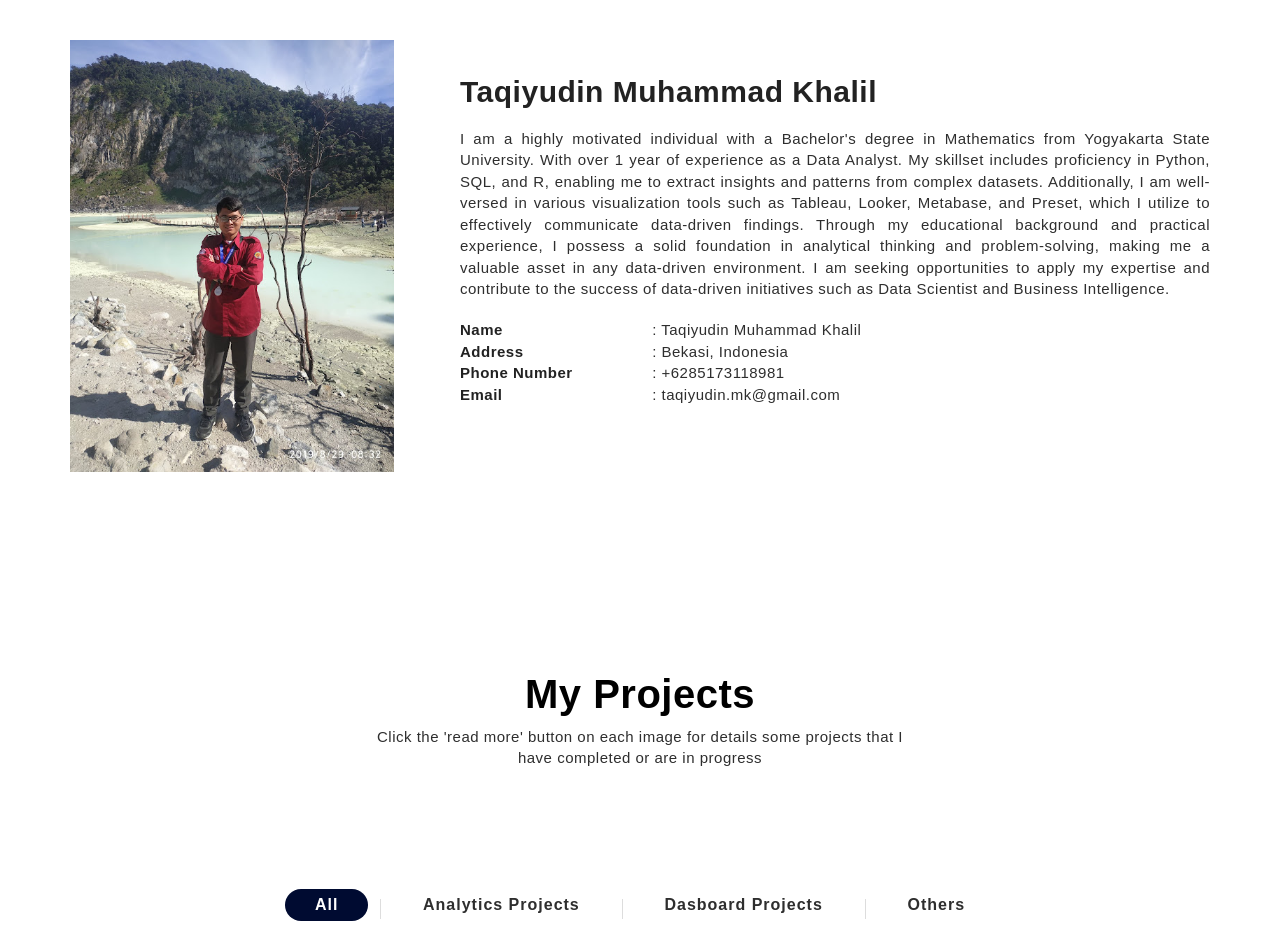
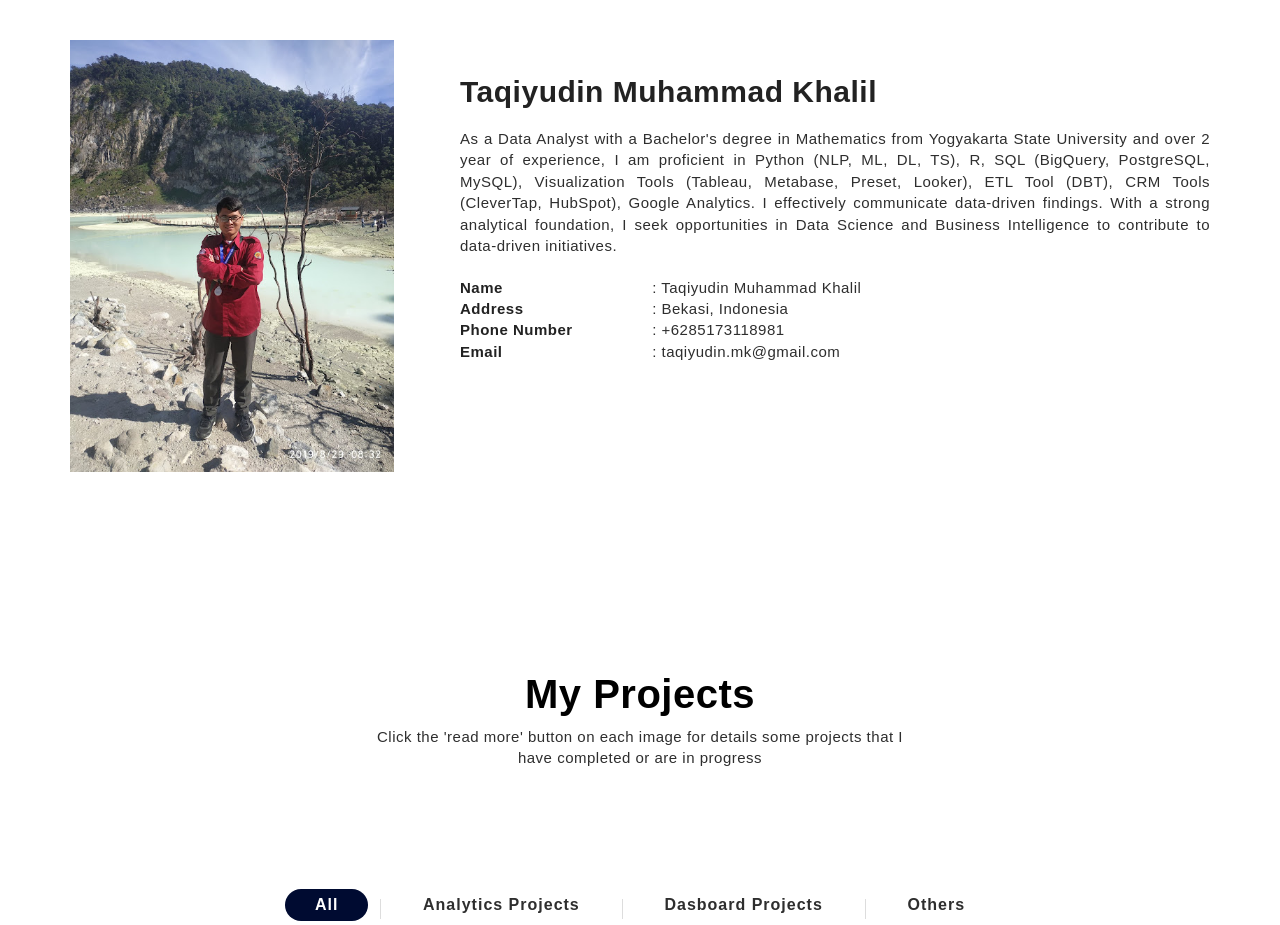
Before and after one commit to utadstriker9/portfolio, a plain HTML site: page index.html in a window 1280 px wide. Shown: the part 860-1785 px from the top of the page. Drawn offline with Linux system fonts and the light colour scheme.

Commit message:
Update index.html

```diff
--- a/index.html
+++ b/index.html
@@ -104,15 +104,10 @@
                         <div class="about_content_area">
                             <h4><span>Taqiyudin Muhammad Khalil</span></h4>
                             <p>
-                                I am a highly motivated individual with a Bachelor's degree in Mathematics from Yogyakarta State University.
-                                With over 1 year of experience as a Data Analyst. My skillset includes proficiency in Python, SQL, and R,
-                                enabling me to extract insights and patterns from complex datasets. Additionally,
-                                I am well-versed in various visualization tools such as Tableau, Looker, Metabase, and Preset,
-                                which I utilize to effectively communicate data-driven findings. Through my educational background and
-                                practical experience, I possess a solid foundation in analytical thinking and problem-solving,
-                                making me a valuable asset in any data-driven environment.
-                                I am seeking opportunities to apply my expertise and contribute to the success of data-driven initiatives
-                                such as Data Scientist and Business Intelligence.
+                                As a Data Analyst with a Bachelor's degree in Mathematics from Yogyakarta State University and over 2 year of experience,
+                                I am proficient in Python (NLP, ML, DL, TS), R, SQL (BigQuery, PostgreSQL, MySQL), Visualization Tools (Tableau, Metabase, Preset, Looker),
+                                ETL Tool (DBT), CRM Tools (CleverTap, HubSpot), Google Analytics. I effectively communicate data-driven findings.
+                                With a strong analytical foundation, I seek opportunities in Data Science and Business Intelligence to contribute to data-driven initiatives.
                             </p>
                             <div class="about_details">
                                 <div class="row">
```
